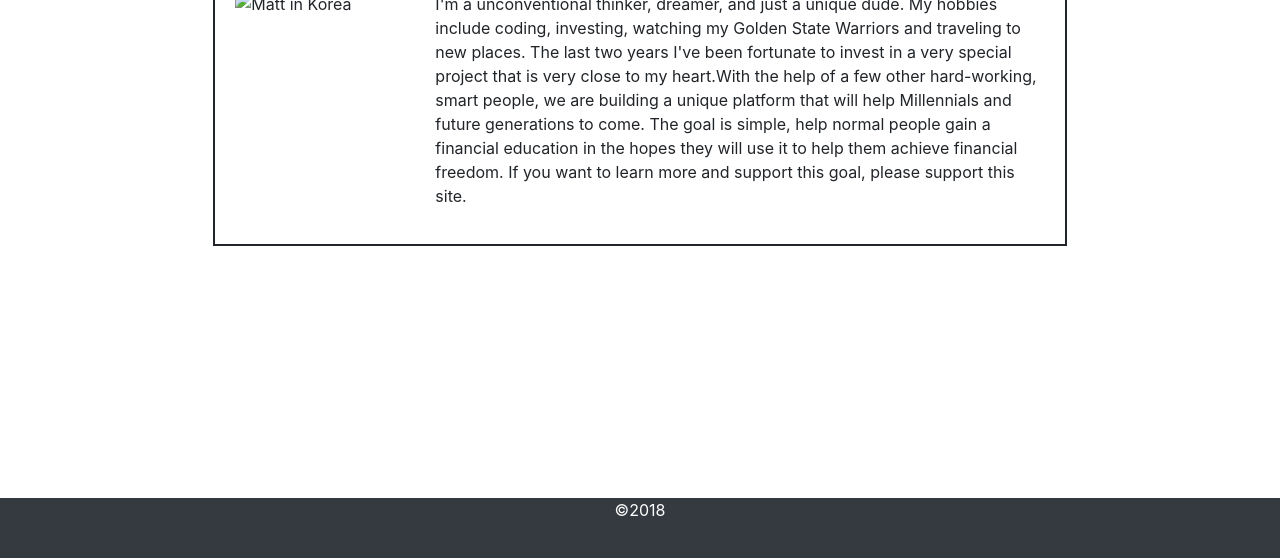
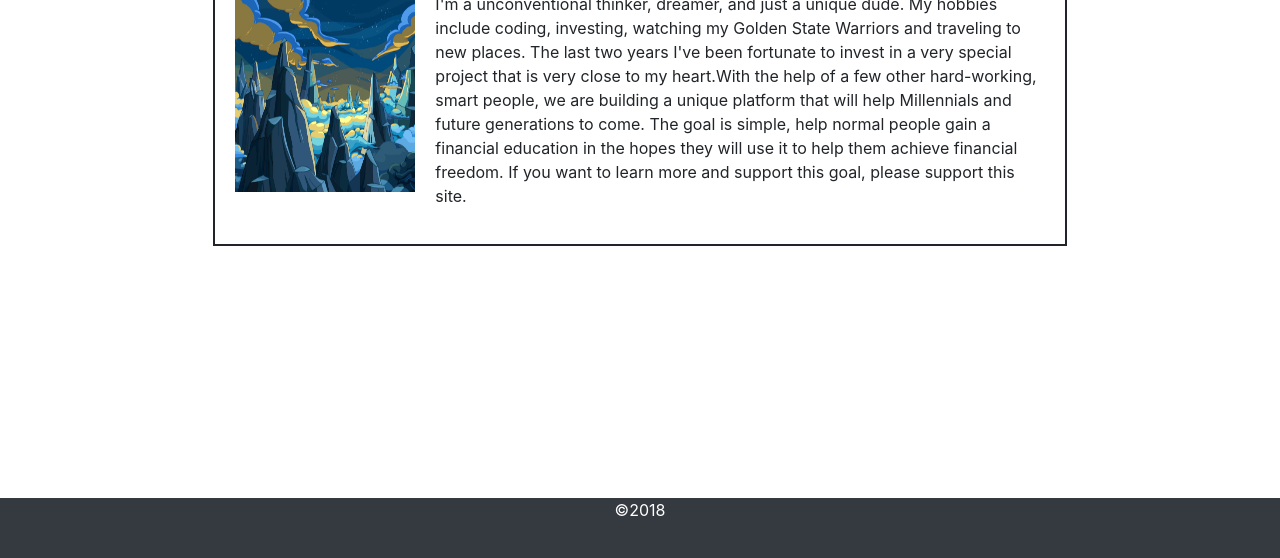
Before and after one commit to tian3401/Bootstrap-portfolio, a plain HTML site: page index.html in a window 1280 px wide. Shown: the part 242-800 px from the top of the page. Drawn offline with nearby package versions, Linux system fonts and the light colour scheme.

Commit message:
updated image

```diff
--- a/index.html
+++ b/index.html
@@ -39,7 +39,7 @@
                 <div class="page-header">
                     <h1>About Me</h1>
                 </div>
-                <img src="../profile_image.jpg" alt="Matt in Korea"/>
+                <img src="background-image.jpg" alt="Matt in Korea"/>
                 <div>
                 <p>I'm a unconventional thinker, dreamer, and just a unique dude. My hobbies include coding, investing, watching my Golden State Warriors and traveling to new places. The last two years I've been fortunate to invest in a very special project that is very close to my heart.With the help of a few other hard-working, smart people, we are building a unique platform that will help Millennials and future generations to come. The goal is simple, help normal people gain a financial education in the hopes they will use it to help them achieve financial freedom. If you want to learn more and support this goal, please support this site.</p>
                 </div>
```
